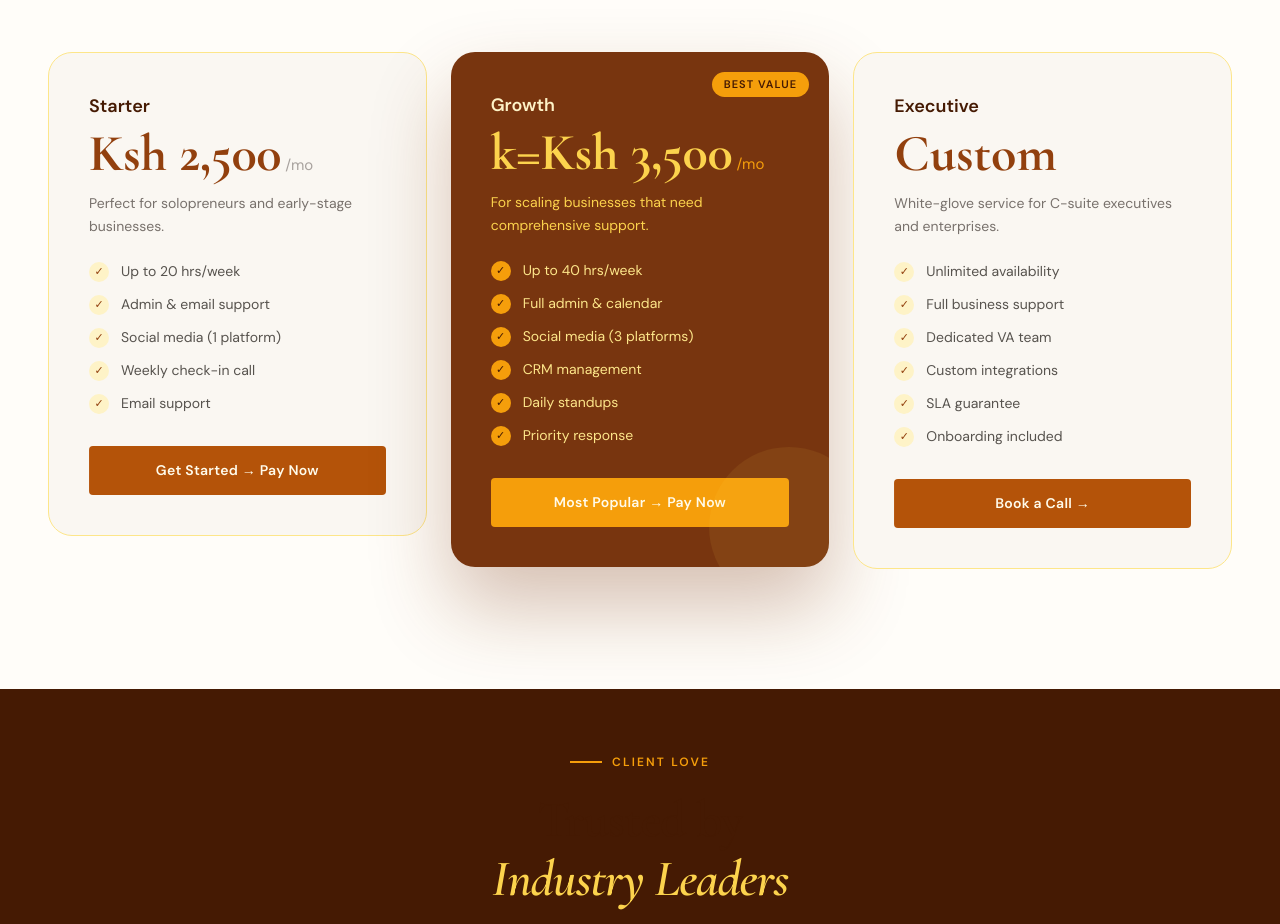
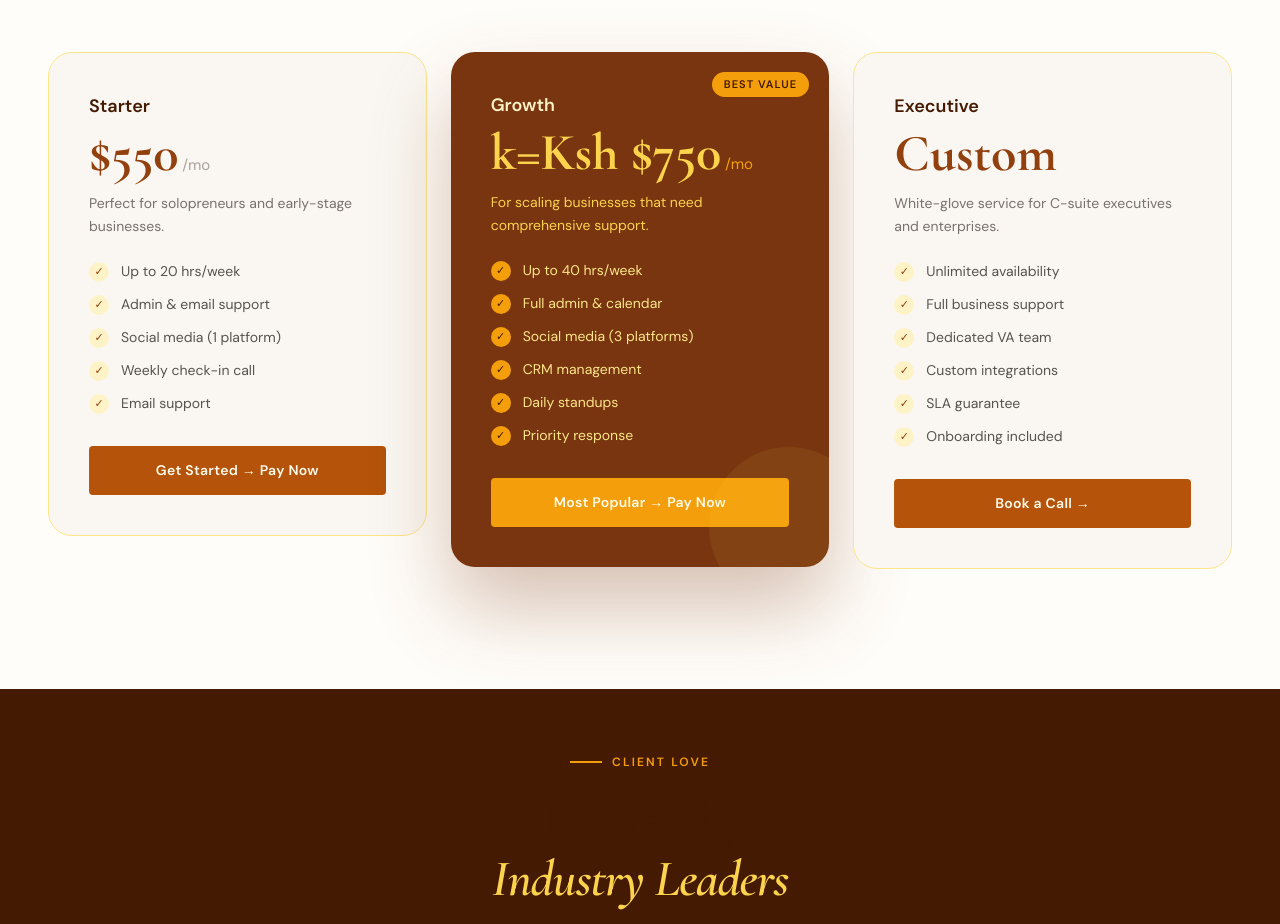
Before and after one commit to feruziafrica/vallerie_frontend, a React (Vite) app: page / in a window 1280 px wide. Shown: the part 3920-4844 px from the top of the page. Built offline with nearby package versions, Linux system fonts and the light colour scheme; no server answers.

Commit message:
Every small fix

```diff
--- a/src/data/index.js
+++ b/src/data/index.js
@@ -142,7 +142,7 @@ export const PROJECTS = [
 export const PLANS = [
   {
     name: "Starter",
-    price: "Ksh 2,500",
+    price: "$550",
     period: "/mo",
     desc: "Perfect for solopreneurs and early-stage businesses.",
     features: [
@@ -157,7 +157,7 @@ export const PLANS = [
   },
   {
     name: "Growth",
-    price: "k=Ksh 3,500",
+    price: "k=Ksh $750",
     period: "/mo",
     desc: "For scaling businesses that need comprehensive support.",
     features: [
```
